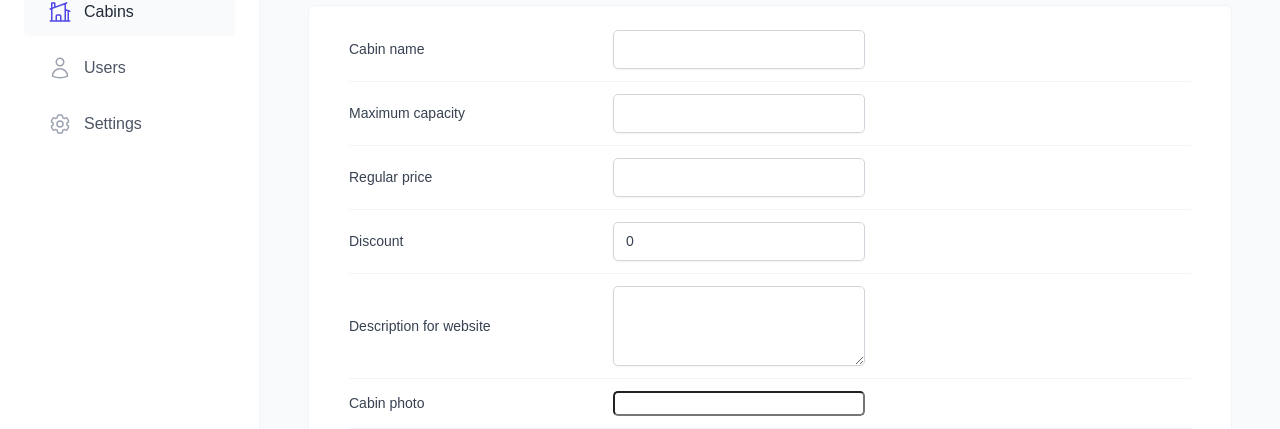
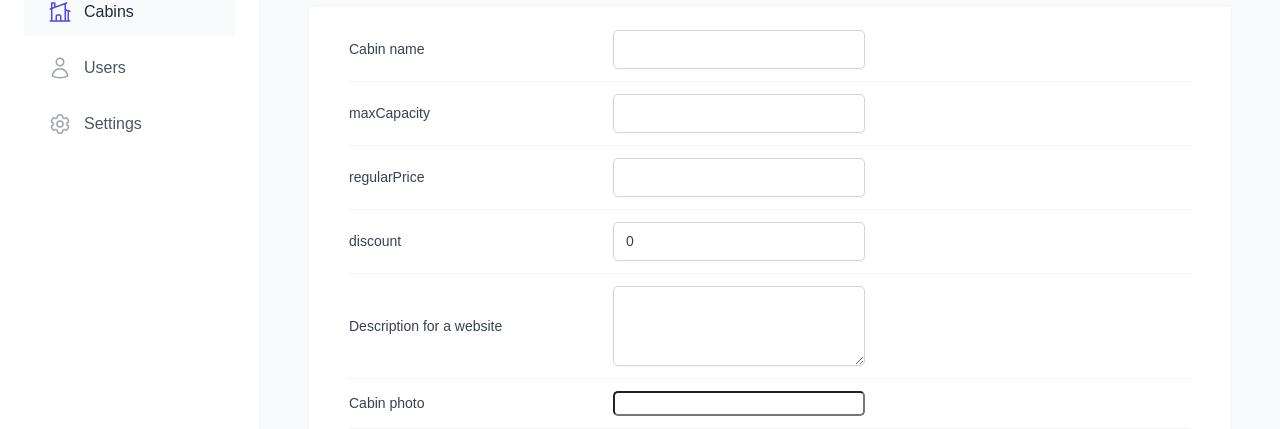
Before and after one commit to kryonic-fluke/WildOasisSPA, a React app: page /cabins in a window 1280 px wide. Both pictures are taken after a click on the button "Add new cabin". Shown: the part 291-720 px from the top of the page. Built offline with nearby package versions, Linux system fonts and the light colour scheme; no server answers; the database is empty; the HTML template or start-up script is replaced by a standard one.

Commit message:
refactored Form

```diff
--- a/src/features/cabins/CreateCabinForm.jsx
+++ b/src/features/cabins/CreateCabinForm.jsx
@@ -9,47 +9,16 @@
 import { useMutation, useQueryClient } from "@tanstack/react-query";
 import { createCabin } from "../../services/apicabins";
 import toast from "react-hot-toast";
+import FormRow from "../../ui/FormRow";
 
-const FormRow = styled.div`
-  display: grid;
-  align-items: center;
-  grid-template-columns: 24rem 1fr 1.2fr;
-  gap: 2.4rem;
 
-  padding: 1.2rem 0;
-
-  &:first-child {
-    padding-top: 0;
-  }
-
-  &:last-child {
-    padding-bottom: 0;
-  }
-
-  &:not(:last-child) {
-    border-bottom: 1px solid var(--color-grey-100);
-  }
-
-  &:has(button) {
-    display: flex;
-    justify-content: flex-end;
-    gap: 1.2rem;
-  }
-`;
-
-const Label = styled.label`
-  font-weight: 500;
-`;
-
-const Error = styled.span`
-  font-size: 1.4rem;
-  color: var(--color-red-700);
-`;
 
 function CreateCabinForm() {
 const queryClient=useQueryClient()
 
-const {register,handleSubmit,reset}=  useForm();
+const {register,handleSubmit,reset,getValues,formState}=  useForm();
+const {errors} =formState;
+
 const {mutate,isLoading:isCreating}=useMutation({
   mutationFn:createCabin,
   onSuccess:()=>{
@@ -68,36 +37,54 @@
   function onSubmit(data){
     mutate(data)
   }
+
+  function onError(error){
+    console.log(error.message);
+
+  }
   return (
-    <Form onSubmit={handleSubmit(onSubmit)}>
-      <FormRow>
-        <Label htmlFor="name">Cabin name</Label>
-        <Input type="text" id="name" {...register("name")} />
+    <Form onSubmit={handleSubmit(onSubmit,onError)}>
+
+
+      <FormRow label="Cabin name" error={errors?.name?.message}>
+      <Input type="text" id="name" {...register("name", {
+          required:"This filed is required",
+        })}  disabled={isCreating}/>
       </FormRow>
 
-      <FormRow>
-        <Label htmlFor="maxCapacity">Maximum capacity</Label>
-        <Input type="number" id="maxCapacity" {...register("maxCapacity")}/>
+      <FormRow label="maxCapacity" error={errors?.maxCapacity?.message}>
+        <Input type="number" id="maxCapacity" {...register("maxCapacity", {
+          required:"This filed is required",
+          min:{
+            value:1,
+            message:"Capacity should be atleast 1"
+          }
+        })} disabled={isCreating}/>
       </FormRow>
       {/* maxCapacity: "123"  // The name you passed to register becomes the key */}
 
-      <FormRow>
-        <Label htmlFor="regularPrice">Regular price</Label>
-        <Input type="number" id="regularPrice" {...register("regularPrice")}/>
+      <FormRow label="regularPrice" error={errors?.regularPrice?.message}>
+        <Input type="number" id="regularPrice" {...register("regularPrice", {
+          required:"This filed is required",
+          min:{
+            value:110,
+            message:"Capacity should be atleast 110"
+          }
+        })} disabled={isCreating}/>
       </FormRow>
 
-      <FormRow>
-        <Label htmlFor="discount">Discount</Label>
-        <Input type="number" id="discount" defaultValue={0} {...register("discount")}/>
+      <FormRow label="discount" error={errors?.discount?.message}>
+        <Input type="number" id="discount" defaultValue={0} {...register("discount", {
+          required:"This filed is required",
+          validate:(value)=>value <=getValues().regularPrice ||"Discount should be less than the regularPrice"
+        })} disabled={isCreating}/>
       </FormRow>
 
-      <FormRow>
-        <Label htmlFor="description">Description for website</Label>
+      <FormRow label="Description for a website" error={errors?.description?.message}>
         <Textarea type="number" id="description" defaultValue="" />
       </FormRow>
 
-      <FormRow>
-        <Label htmlFor="image">Cabin photo</Label>
+      <FormRow label="Cabin photo" disabled={isCreating}>
         <FileInput id="image" accept="image/*" />
       </FormRow>
 
--- a/src/ui/Applayout.jsx
+++ b/src/ui/Applayout.jsx
@@ -12,7 +12,7 @@
 const Main = styled.main`
     background-color: var(--color-grey-50);
     padding :4rem 4.8rem 6.4rem;
-
+    overflow: scroll;
 `
 const Container=styled.div`
     max-width: 120rem;
--- /dev/null
+++ b/src/ui/FormRow.jsx
@@ -0,0 +1,56 @@
+import styled from "styled-components";
+
+const StyledFormRow = styled.div`
+  display: grid;
+  align-items: center;
+  grid-template-columns: 24rem 1fr 1.2fr;
+  gap: 2.4rem;
+
+  padding: 1.2rem 0;
+
+  &:first-child {
+    padding-top: 0;
+  }
+
+  &:last-child {
+    padding-bottom: 0;
+  }
+
+  &:not(:last-child) {
+    border-bottom: 1px solid var(--color-grey-100);
+  }
+
+  &:has(button) {
+    display: flex;
+    justify-content: flex-end;
+    gap: 1.2rem;
+  }
+`;
+
+const Label = styled.label`
+  font-weight: 500;
+`;
+
+const Error = styled.span`
+  font-size: 1.4rem;
+  color: var(--color-red-700);
+`;
+
+
+
+
+
+
+
+
+function FormRow({label,error,children}) {
+    return (
+        <StyledFormRow>
+{label &&<Label htmlFor={children.props.id}>{label}</Label>}
+    {children}
+          {error && <Error> {error}</Error>}
+      </StyledFormRow>
+    )
+}
+
+export default FormRow;
```
